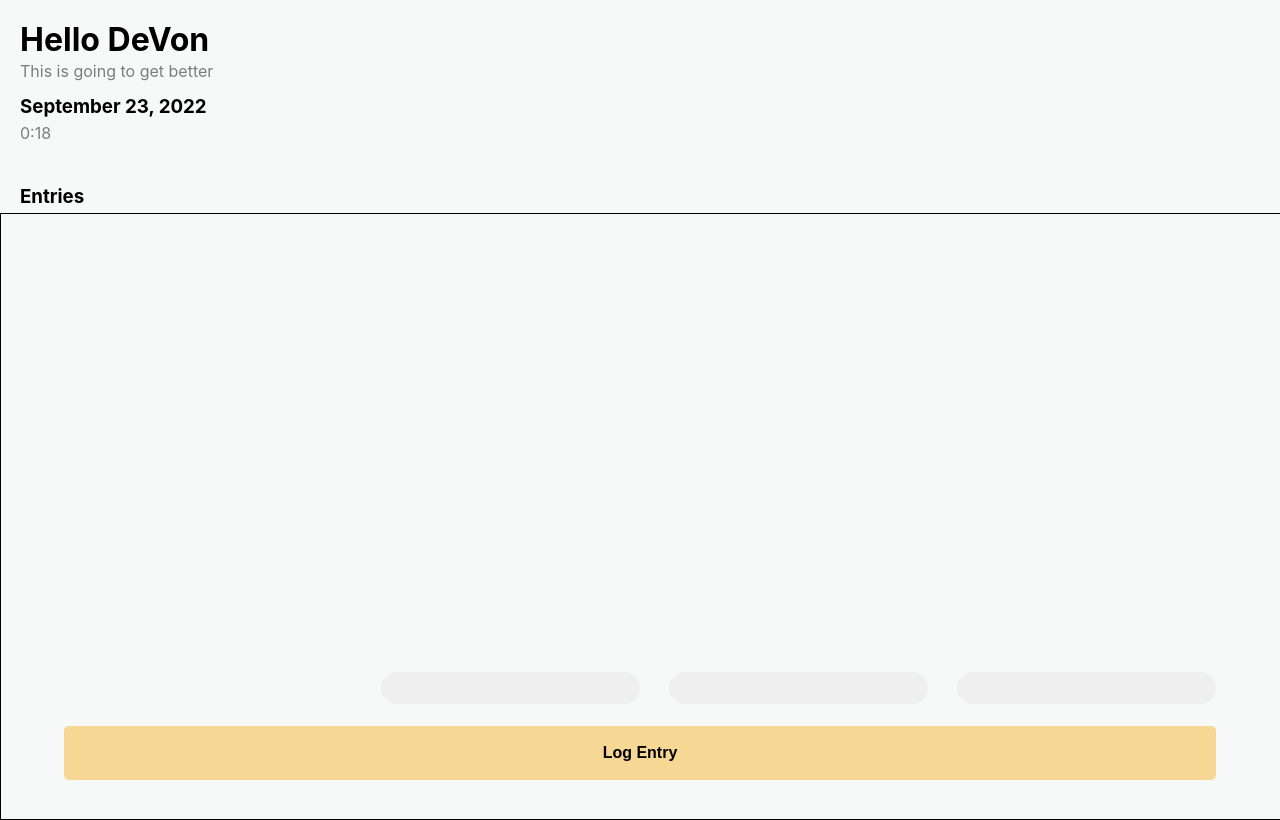
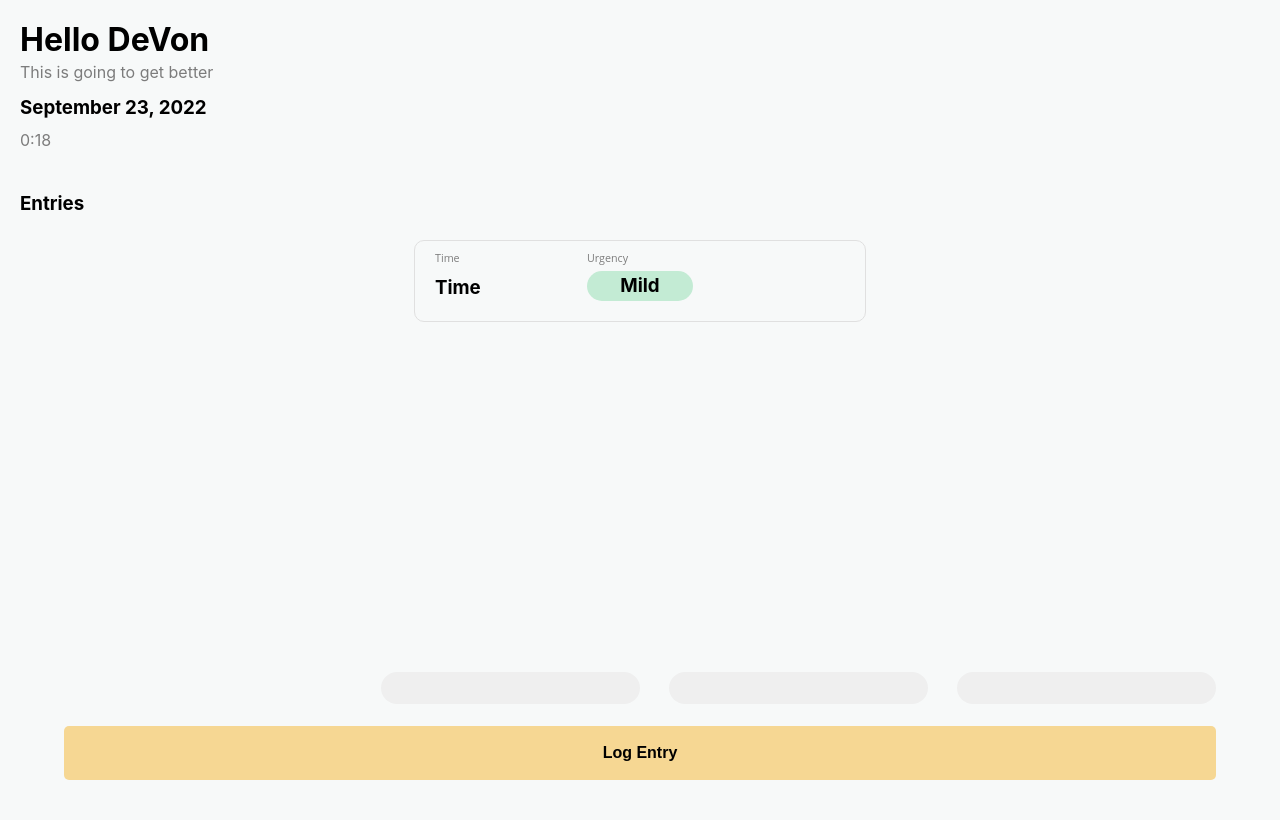
Before and after one commit to devonrandall-design/health-app, a React (Create React App) app: page / in a window 1280 px wide. Built offline with nearby package versions, Linux system fonts and the light colour scheme.

Commit message:
2 files modified, 1 added

```diff
--- a/src/App.js
+++ b/src/App.js
@@ -1,6 +1,7 @@
 import React, {useState} from "react";
 import "./style.css";
 import Footer from './footer.js'
+import Entry from './entry.js'
 
 export default function App() {
 
@@ -32,7 +33,7 @@ console.log(time)
         <h3 className="entry-title">Entries</h3>
         </div>
       <div className="mainbody">
-
+      <Entry />
       </div>
       <Footer />
     </div>
--- /dev/null
+++ b/src/entry.js
@@ -0,0 +1,20 @@
+import React from 'react'
+
+export default function Entry() {
+
+  return <div className="entry-card">
+    <div className="column">
+      <h6>Time</ h6>
+      <h3>Time</h3>
+      </div>
+      <div className="column">
+      <h6>Urgency</h6>
+      <div className="tag"><h3 className="dynamic">Mild</h3></div>
+      </div>
+      <div className="column">
+      <div></div>
+      <div></div>
+      </div>
+
+    </div>
+}
--- a/src/style.css
+++ b/src/style.css
@@ -18,7 +18,7 @@ html, body {
 
 .app-container {
   height: 100%;
-  width: 100vw;
+  width: 100%;
   padding: 20px 0px 0px 0px;
   background-color: #F7F9F9;
   margin: auto;
@@ -122,10 +122,58 @@ margin: 0px;
 
   display: flex;
   flex-direction: column;
-  width: 100%;
+  margin: 20px auto;
+  width: 90%;
   gap: 10px;
   align-items: center;
-  height: 100vh;
-  border: 1px solid black;
+  height: 30%;
+  /* border: 1px solid black; */
   overflow-y: scroll;
 }
+
+.entry-card {
+  min-width: 450px;
+  max-width: 600px;
+  height: 80px;
+  display: flex;
+  gap: 10px;
+  border: 1px solid #E0E0E0;
+ border-radius: 10px;
+}
+
+.column {
+  display: flex;
+  flex-direction: column;
+  justify-content: flex-start;
+  width: 50%;
+  height: 50px;
+  padding: 10px 20px
+}
+
+.column h6, h3 {
+  line-height: auto;
+  padding: 0px;
+  margin: 0px;
+}
+
+.column h6 {
+  color: #7C7C7C;
+  font-weight: 500;
+  font-family: 'Open Sans', sans-serif;
+}
+
+
+
+
+
+.tag {
+background-color: #C3EBD4;
+  display: flex;
+  align-items: center;
+  justify-content: center;
+  width: 100px;
+  height: 60;
+  padding: 3px;
+  border-radius: 30px;
+
+}
```
